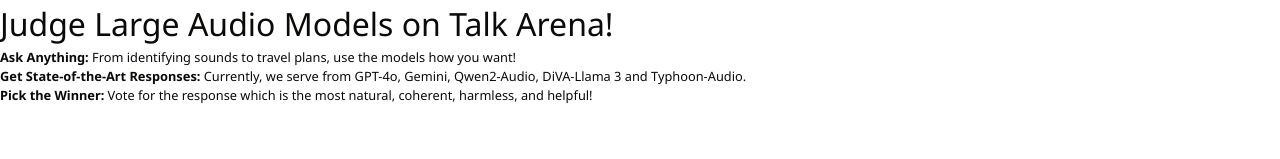
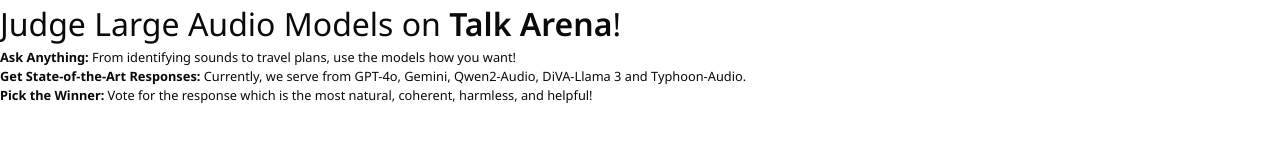
Before and after one commit to ProKil/talkarena, a Next.js app: page / in a window 1280 px wide. Shown: the top 159 px of the page. Built offline with nearby package versions, Linux system fonts and the light colour scheme.

Commit message:
Update index.mdx

```diff
--- a/pages/index.mdx
+++ b/pages/index.mdx
@@ -16,7 +16,7 @@
 import { ResearchTable } from "@/components/tablehero";
 import { Callout, Bleed } from 'nextra/components'
 
-<h1 class="nx-mt-2 nx-text-4xl nx-font-bold nx-tracking-tight nx-text-slate-900 dark:nx-text-slate-100" style={{fontSize : "2rem"}}>Judge Large Audio Models on Talk Arena!</h1>
+<h1 class="nx-mt-2 nx-text-4xl nx-font-bold nx-tracking-tight nx-text-slate-900 dark:nx-text-slate-100" style={{fontSize : "2rem", fontWeight: "400"}}>Judge Large Audio Models on <span style={{fontWeight: "600"}}>Talk Arena</span>!</h1>
 <span style={{ fontSize: "0.8em" }}>
 - **Ask Anything:** From identifying sounds to travel plans, use the models how you want!
 - **Get State-of-the-Art Responses:** Currently, we serve from GPT-4o, Gemini, Qwen2-Audio, DiVA-Llama 3 and Typhoon-Audio.
```
